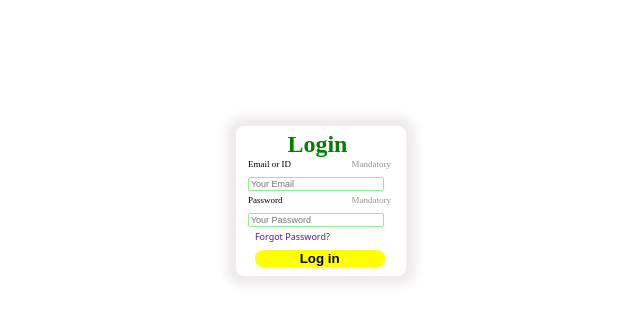
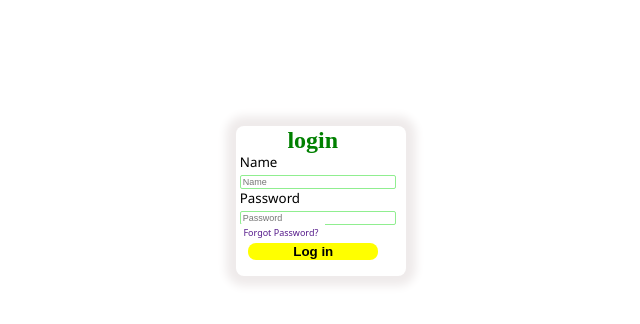
Before and after one commit to parvezhasan2001/LoanFunded, a plain HTML site: page login..html in a window 1280 px wide. Shown: the whole page, without its empty margins (214-854 px from the left). Drawn offline with Linux system fonts and the light colour scheme.

Commit message:
form login

```diff
--- a/login..html
+++ b/login..html
@@ -8,45 +8,22 @@
 </head>
 <body>
     <body>
-
     <div id="box">
-            <H2 >Login</H2>
-            <table class="table">
-                <tr style="font-size: xx-small;"><td>Email or ID</td><td style="position: relative; right: 20%;color: rgb(150, 147, 147);">Mandatory
-                </td>
-            </tr>
+        <h2>login</h2>
+        <form action="">
+             <Label class="Label1">Name</Label>
             <br>
-                <tr >
-                    <td>
-                        <input placeholder="Your Email" class="txn1">
-                    </td>
-                </tr>
-                <tr style="font-size: xx-small;">
-                    <td>Password</td><td style="position: relative; right: 20%;color: rgb(150, 147, 147);">
-                        Mandatory</td>
-                    </tr>
+            <input type="Name"  class="txn1" placeholder="Name">
             <br>
-                <tr>
-                     <td>
-                        <input placeholder="Your Password" class="txn2">
-                    </td>
-                </tr>
-                <tr>
-                    <td>
+            <Label class="Label2">Password</Label> <br>
+            <input type="Password"  class="txn2" autocomplete="current-password" required="" placeholder="Password">
             <button class="Forget" id="txn_forget">
                 <a href="">Forgot Password?</a>
             </button>
-                    </td>
-                </tr>
-                <tr>
-                    <td>
-                        <button class="login">Log in
-
+            <button class="login">
+                Log in
             </button>
-                    </td>
-                </tr>
-
-            </table>
-
+        </form>
+    </div>
 </body>
 </html>
--- a/login.css
+++ b/login.css
@@ -12,23 +12,27 @@ H2{
 
     margin-left: 30%;
     position: relative;
-    top: 5px;
+    top: 1px;
     width: 190px;
     color: green;
 }
-.table{
+.Label1,.Label2{
 
-    margin-top: 10%;
-    margin-left: 5%;
+    margin-left: 2%;
+    font-family: 'Segoe UI', Tahoma, Geneva, Verdana, sans-serif;
+    font-size: smaller;
+}
+form{
 
-    height: 80px;
-    position: relative;
-    top: -70px;
+
+   position: relative;
+   top: -20px;
 }
 .txn1,.txn2{
+    margin-left: 2%;
     height: 10px;
     font-size: xx-small;
-    width: 130px;
+    width: 150px;
     border: 1px solid lightgreen;
     border-radius: 2px;
 
@@ -50,16 +54,17 @@ H2{
     background-color: yellow;
     color: black;
     width: 130px;
-    margin-left: 5%;
+    margin-left: 7%;
     border-radius: 8px;
     border: 2px;
     font-weight: bold;
     position: relative;
-    top: -5px;
+    top: -2px;
 }
 .Forget{
+
     position: relative;
-    top: -5px;
+    top: -3px;
     background-color: white;
     border: none;
     cursor: pointer;
```
Lines whose indentation alone changed are shown as unchanged.
